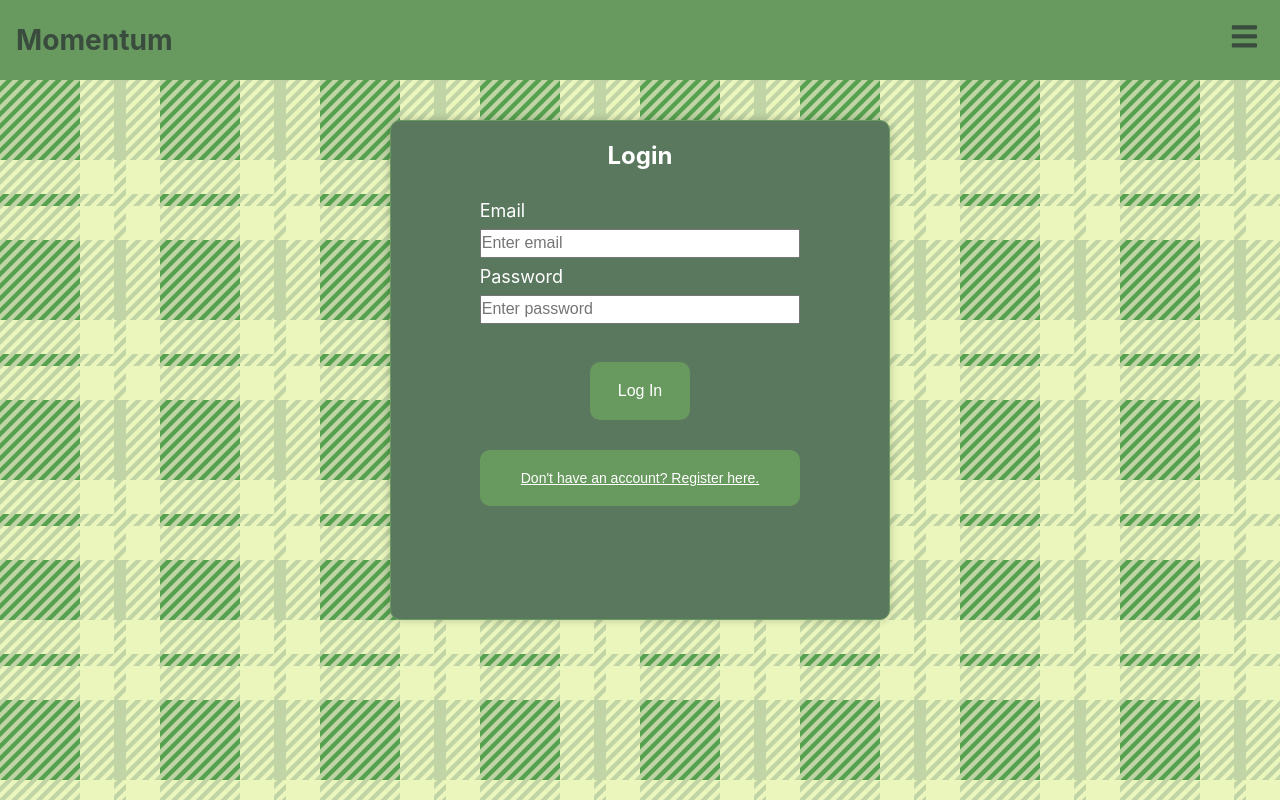
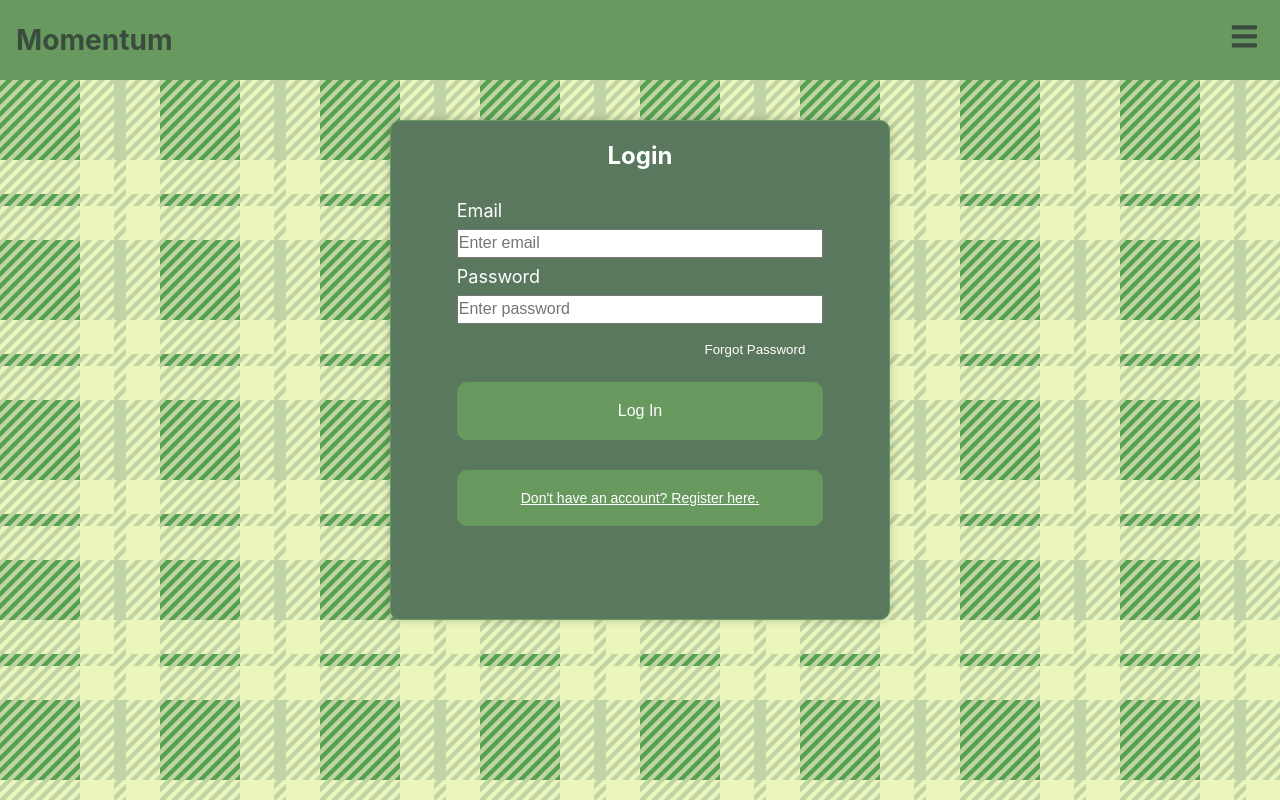
Before and after one commit to warpedd/Momentum, a React (Create React App) app: page /login in a window 1280 px wide. Built offline with nearby package versions, Linux system fonts and the light colour scheme; no server answers.

Commit message:
forgot password function

```diff
--- a/package.json
+++ b/package.json
@@ -11,6 +11,7 @@
     "react": "^18.2.0",
     "react-dom": "^18.2.0",
     "react-icons": "^4.10.1",
+    "react-native": "^0.72.3",
     "react-router-dom": "^5.2.0",
     "react-svg": "^16.1.19",
     "web-vitals": "^2.1.4"
--- a/src/pages/Login.js
+++ b/src/pages/Login.js
@@ -1,6 +1,6 @@
 import React, { useState } from "react";
-import { useHistory } from 'react-router-dom';
-import { getAuth, signInWithEmailAndPassword } from 'firebase/auth';
+import { Link, useHistory } from 'react-router-dom';
+import { getAuth, signInWithEmailAndPassword, sendPasswordResetEmail } from 'firebase/auth';
 import "../styles/Login.css";
 
 export const Login = (props) => {
@@ -21,6 +21,13 @@
             // If user is not authenticated, this sets the error using what is caught from firebase
             setError(error.message);
         }
+    }
+
+    const forgotPassword = () => {
+        sendPasswordResetEmail(getAuth(), email)
+
+        .then(() => { alert("Password reset email sent!") })
+        .catch((error) => { alert(error) })
     }
 
     return (
@@ -44,6 +51,7 @@
                     placeholder="Enter password"
                     id="password"
                     name="password" />
+                <button className="forgot-button-generic" onClick={() => forgotPassword()}>Forgot Password</button>
                 <button className="login-button-generic" type="submit">Log In</button>
             </form>
             <button className="login-link-button-generic" onClick={() => props.onFormSwitch('register')}>Don't have an account? Register here.</button>
--- a/src/styles/Login.css
+++ b/src/styles/Login.css
@@ -16,7 +16,7 @@
 .login-form {
     display: flex;
     flex-direction: column;
-    width: 70%;
+    width: 80%;
     margin-left: auto;
     margin-right: auto;
     margin-top: 30px;
@@ -46,14 +46,14 @@
     padding: 20px;
     border: none;
     cursor: pointer;
-    margin-top: 30px;
-    width: 100px;
+    margin-top: 25px;
+    width: 100%;
     font-size: 16px;
     margin-left: auto;
     margin-right: auto;
 }
 
-.login-link-button-generic{
+.login-link-button-generic {
     text-decoration: underline;
     background-color: var(--mainColor);
     color:  white;
@@ -63,7 +63,24 @@
     cursor: pointer;
     margin-top: 30px;
     font-size: 14px;
-    width: 70%;
+    width: 80%;
+}
+
+.forgot-button-generic {
+    margin-top: 10px;
+    color: white;
+    background: none;
+    border: none;
+    width: 120px;
+    margin-left: 65%;
+    margin-right: 35%;
+
+}
+
+.login-button-generic:hover,
+.login-link-button-generic:hover,
+.forgot-button-generic:hover{
+    color: rgb(168, 203, 220);
 }
 
 @media only screen and (max-width: 600px){
@@ -74,4 +91,9 @@
     .login-link-button-generic{
         width: 80%;
     }
+
+    .forgot-button-generic{
+        margin-left: auto;
+        margin-right: auto;
+    }
 }
--- a/src/styles/Register.css
+++ b/src/styles/Register.css
@@ -16,7 +16,7 @@
 .register-form {
     display: flex;
     flex-direction: column;
-    width: 70%;
+    width: 80%;
     margin-left: auto;
     margin-right: auto;
     margin-top: 30px;
@@ -30,7 +30,7 @@
     border: none;
     cursor: pointer;
     margin-top: 30px;
-    width: 100px;
+    width: 100%;
     margin-left: auto;
     margin-right: auto;
 }
@@ -44,6 +44,12 @@
     border: none;
     cursor: pointer;
     margin-top: 25px;
+    width: 80%;
+}
+
+.register-button-generic:hover,
+.register-link-button-generic:hover {
+    color: rgb(168, 203, 220);
 }
 
 @media only screen and (max-width: 600px){
```
